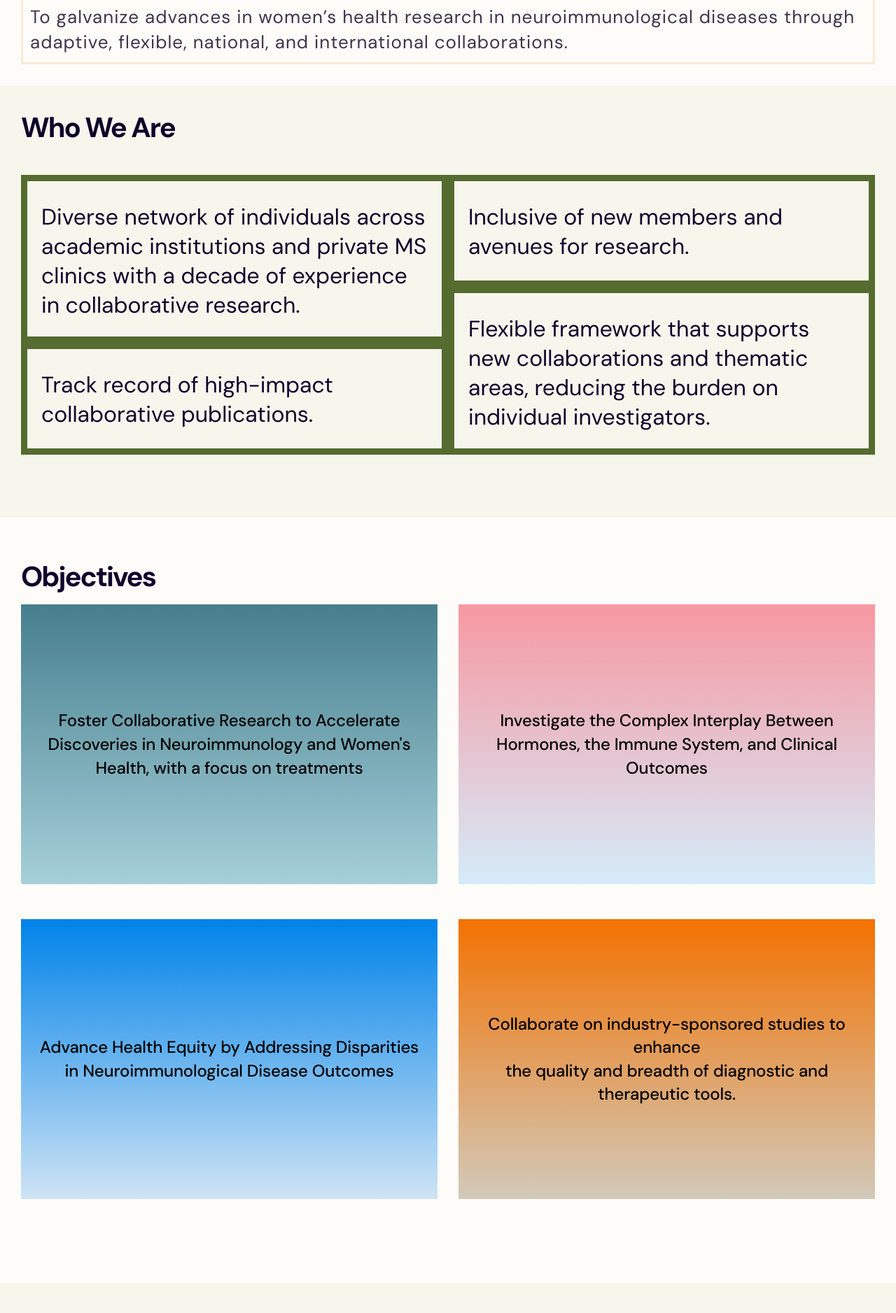
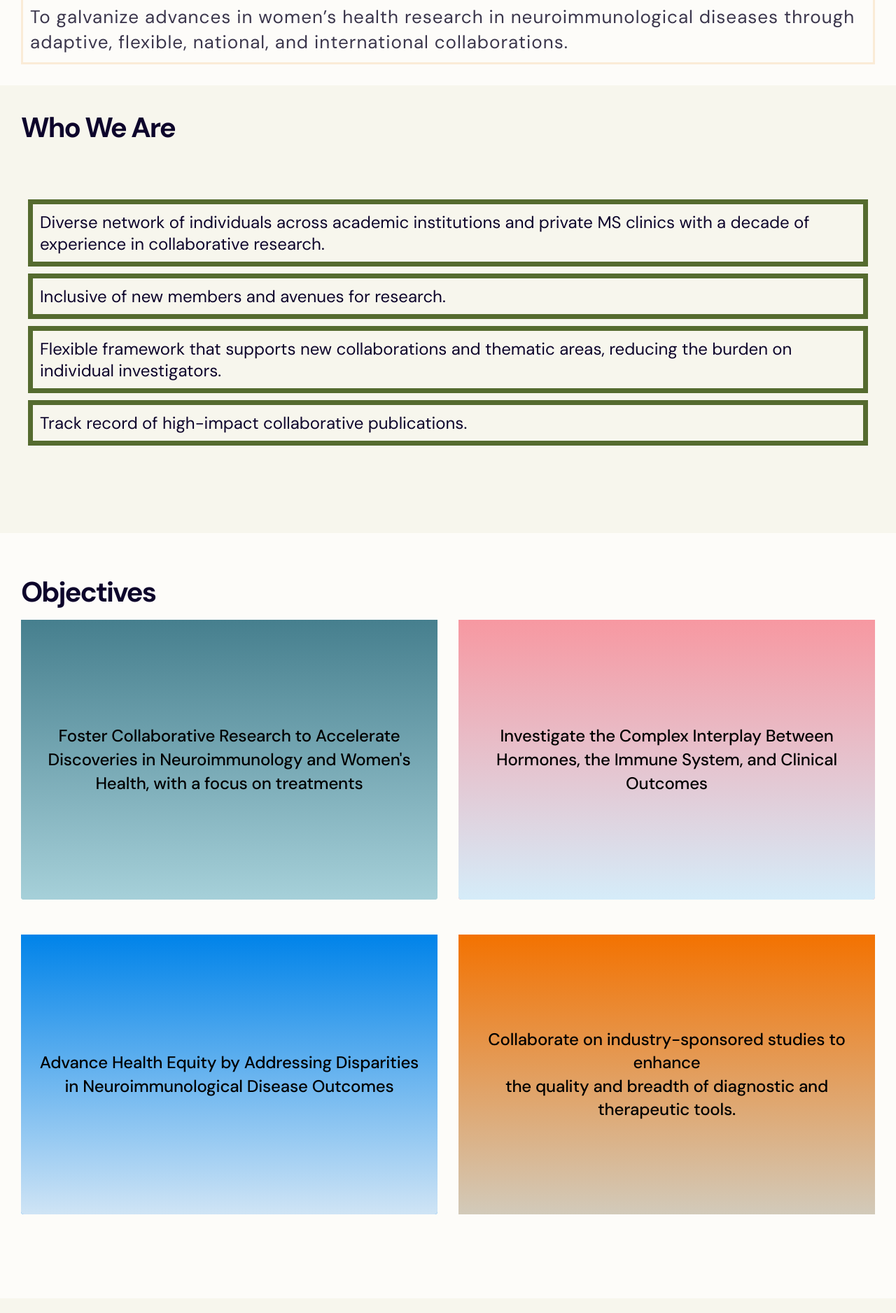
Before and after one commit to narender-sara/neuring, a Jekyll site: the page built from pages/home.md, in a window 1280 px wide. Shown: the part 489-2366 px from the top of the page at 70% size. Built offline with Jekyll 4.4.1, drawn with Linux system fonts in a browser that asks for light colours.

Commit message:
Changing Who we are to be more mobile responsive

```diff
--- a/_sass/framework/zerostatic/blocks/sections/_heading.scss
+++ b/_sass/framework/zerostatic/blocks/sections/_heading.scss
@@ -104,13 +104,15 @@
 }
 
 .whoweare {
-  >div {
-    padding: 14px 0 14px 0;
+  padding: 14px 0;
 
+  /*This is to overwrite the padding for large screens only*/
   @include media-breakpoint-up(md) {
-      padding: 30px 20px 30px 20px;
+      padding: 30px 20px;
     }
-  }
+
+  display: flex;
+  flex-wrap: wrap;
 
   a {
     display: inline-block;
@@ -120,38 +122,43 @@
     font-weight: 600;
   }
 
-  height: 400px;
-
   .whoweare-desc {
-    font-size: xx-large;
+    font-size: x-large; /* Adjusted font size */
     border: solid darkolivegreen;
     border-width: 0.3em;
+    box-sizing: border-box;
+    padding: 10px;
+    flex: 1 1 100%; /*Take up 100% of space */
+    margin: 5px;
   }
 
+  /* Medium and larger screens */
+  @media (min-width: 768px) {
+     .whoweare-desc {
+          flex: 1 1 50%;/*Take up 50% of space */
+
+      }
+  }
+
+  /* Specific order with flex-order for medium and larger screens */
+    @media (min-width: 768px){
         .wwa-first {
-    float: left;
-    width: 50%;
-    height: 60%;
+            order: 1;
         }
 
         .wwa-second {
-    float: left;
-    width: 50%;
-    height: 40%;
-
+            order: 4;
         }
 
         .wwa-third {
-    float:right;
-    width: 50%;
-    height: 40%;
+            order: 2;
         }
 
         .wwa-fourth {
-    float: right;
-    width: 50%;
-    height: 60%;
+            order: 3;
         }
+    }
+
 }
 
 .background {
```
Lines whose indentation alone changed are shown as unchanged.
